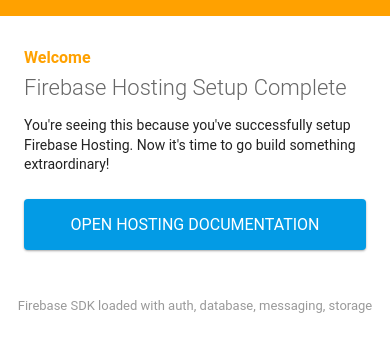
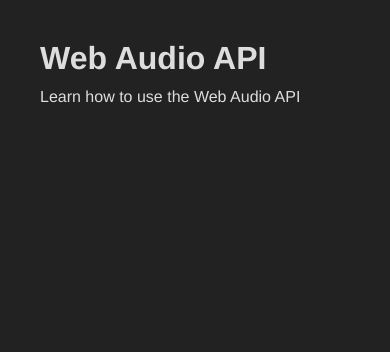
Before and after one commit to interlucid/web-audio-api, a plain HTML site: page public/index.html in a window 390 px wide. Drawn offline with Linux system fonts and the light colour scheme; some packages are replaced by stand-ins of ours.

Commit message:
Set up home page

```diff
--- a/public/index.html
+++ b/public/index.html
@@ -1,65 +1,85 @@
-<!DOCTYPE html>
-<html>
-  <head>
-    <meta charset="utf-8">
-    <meta name="viewport" content="width=device-width, initial-scale=1">
-    <title>Welcome to Firebase Hosting</title>
+<html lang="en">
+<head>
+    <meta charset="UTF-8">
+    <meta name="viewport" content="width=500, initial-scale=1.0">
+    <title>Web Audio API</title>
+    <style>
 
-    <!-- update the version number as needed -->
-    <script defer src="/__/firebase/4.8.1/firebase-app.js"></script>
-    <!-- include only the Firebase features as you need -->
-    <script defer src="/__/firebase/4.8.1/firebase-auth.js"></script>
-    <script defer src="/__/firebase/4.8.1/firebase-database.js"></script>
-    <script defer src="/__/firebase/4.8.1/firebase-messaging.js"></script>
-    <script defer src="/__/firebase/4.8.1/firebase-storage.js"></script>
-    <!-- initialize the SDK after all desired features are loaded -->
-    <script defer src="/__/firebase/init.js"></script>
+        html {
+            font-family: "Helvetica Neue", "Helvetica", "Source Sans Pro", sans-serif;
+            margin: 0;
+            background-color: #222;
+            color: #ddd;
+        }
 
-    <style media="screen">
-      body { background: #ECEFF1; color: rgba(0,0,0,0.87); font-family: Roboto, Helvetica, Arial, sans-serif; margin: 0; padding: 0; }
-      #message { background: white; max-width: 360px; margin: 100px auto 16px; padding: 32px 24px; border-radius: 3px; }
-      #message h2 { color: #ffa100; font-weight: bold; font-size: 16px; margin: 0 0 8px; }
-      #message h1 { font-size: 22px; font-weight: 300; color: rgba(0,0,0,0.6); margin: 0 0 16px;}
-      #message p { line-height: 140%; margin: 16px 0 24px; font-size: 14px; }
-      #message a { display: block; text-align: center; background: #039be5; text-transform: uppercase; text-decoration: none; color: white; padding: 16px; border-radius: 4px; }
-      #message, #message a { box-shadow: 0 1px 3px rgba(0,0,0,0.12), 0 1px 2px rgba(0,0,0,0.24); }
-      #load { color: rgba(0,0,0,0.4); text-align: center; font-size: 13px; }
-      @media (max-width: 600px) {
-        body, #message { margin-top: 0; background: white; box-shadow: none; }
-        body { border-top: 16px solid #ffa100; }
-      }
+        a {
+            color: #5cbef1;
+            text-decoration: none;
+        }
+
+        a:hover {
+            text-decoration: underline;
+        }
+
+        a:visited {
+            color: #aa80ff;
+        }
+
+        #container {
+            padding: 2em;
+            max-width: 800px;
+            margin: auto;
+        }
+
+        h1,
+        h2,
+        h3,
+        h4,
+        p {
+            margin: 0;
+        }
+
+
+        /* TODO: replace this obnoxious thing with :matches or equivalent once implemented */
+        /* See http://caniuse.com/#search=%3Amatches */
+
+        p + p,
+        p + h1,
+        p + h2,
+        p + h3,
+        p + h4 {
+            margin-top: 1.3em;
+        }
+
+        h1 + p,
+        h1 + h1,
+        h1 + h2,
+        h1 + h3,
+        h1 + h4,
+        h2 + p,
+        h2 + h1,
+        h2 + h2,
+        h2 + h3,
+        h2 + h4,
+        h3 + p,
+        h3 + h1,
+        h3 + h2,
+        h3 + h3,
+        h3 + h4,
+        h4 + p,
+        h4 + h1,
+        h4 + h2,
+        h4 + h3,
+        h4 + h4 {
+            margin-top: .7em;
+        }
+
     </style>
-  </head>
-  <body>
-    <div id="message">
-      <h2>Welcome</h2>
-      <h1>Firebase Hosting Setup Complete</h1>
-      <p>You're seeing this because you've successfully setup Firebase Hosting. Now it's time to go build something extraordinary!</p>
-      <a target="_blank" href="https://firebase.google.com/docs/hosting/">Open Hosting Documentation</a>
+</head>
+<body>
+    <div id="container">
+        <h1>Web Audio API</h1>
+        <p>Learn how to use the Web Audio API</p>
     </div>
-    <p id="load">Firebase SDK Loading&hellip;</p>
-
-    <script>
-      document.addEventListener('DOMContentLoaded', function() {
-        // // 🔥🔥🔥🔥🔥🔥🔥🔥🔥🔥🔥🔥🔥🔥🔥🔥🔥🔥🔥🔥🔥🔥🔥🔥🔥🔥🔥🔥🔥🔥🔥
-        // // The Firebase SDK is initialized and available here!
-        //
-        // firebase.auth().onAuthStateChanged(user => { });
-        // firebase.database().ref('/path/to/ref').on('value', snapshot => { });
-        // firebase.messaging().requestPermission().then(() => { });
-        // firebase.storage().ref('/path/to/ref').getDownloadURL().then(() => { });
-        //
-        // // 🔥🔥🔥🔥🔥🔥🔥🔥🔥🔥🔥🔥🔥🔥🔥🔥🔥🔥🔥🔥🔥🔥🔥🔥🔥🔥🔥🔥🔥🔥🔥
-
-        try {
-          let app = firebase.app();
-          let features = ['auth', 'database', 'messaging', 'storage'].filter(feature => typeof app[feature] === 'function');
-          document.getElementById('load').innerHTML = `Firebase SDK loaded with ${features.join(', ')}`;
-        } catch (e) {
-          console.error(e);
-          document.getElementById('load').innerHTML = 'Error loading the Firebase SDK, check the console.';
-        }
-      });
-    </script>
-  </body>
+</body>
 </html>
```
Also changed, not shown: README.md, 3 other files.
